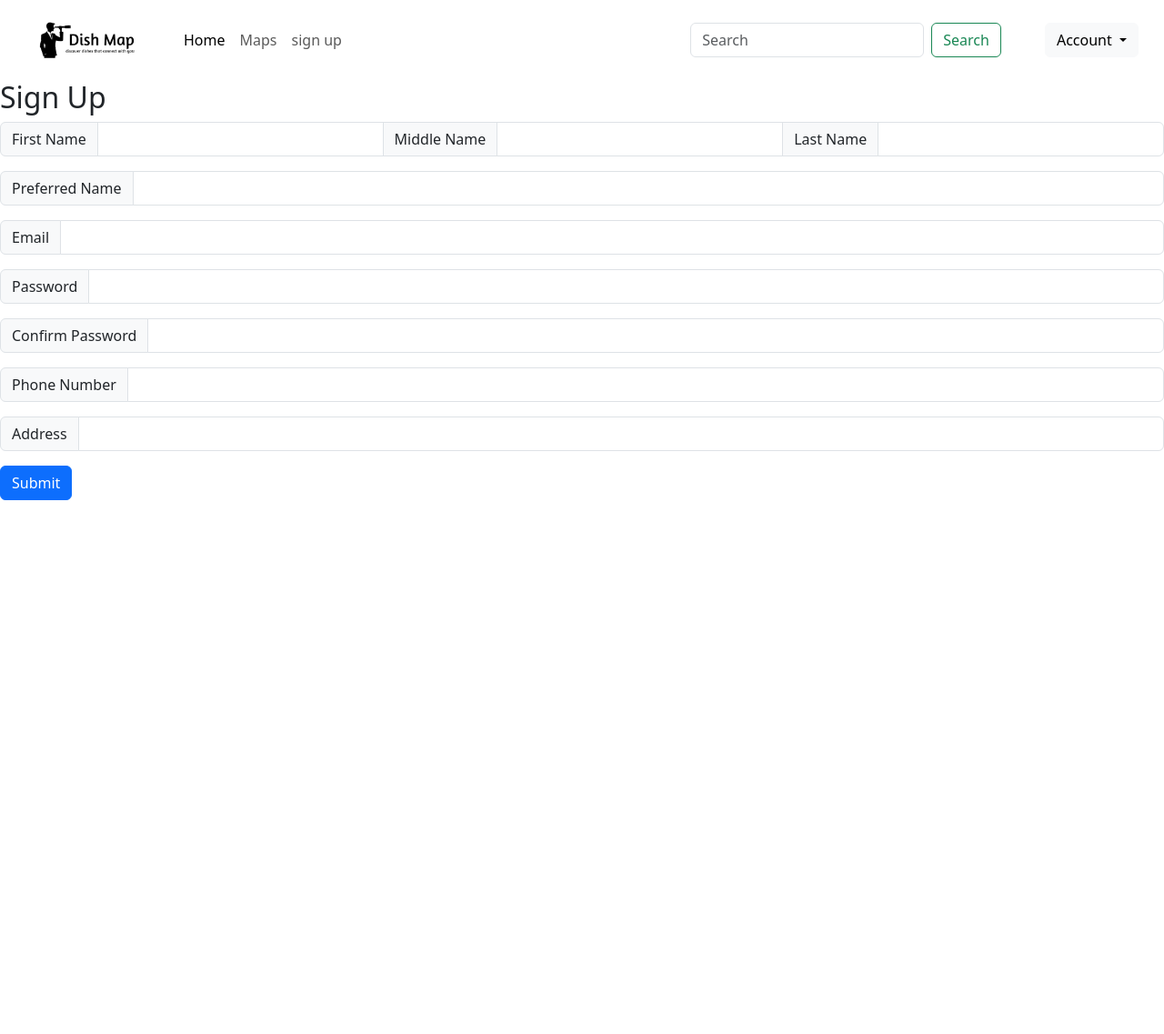
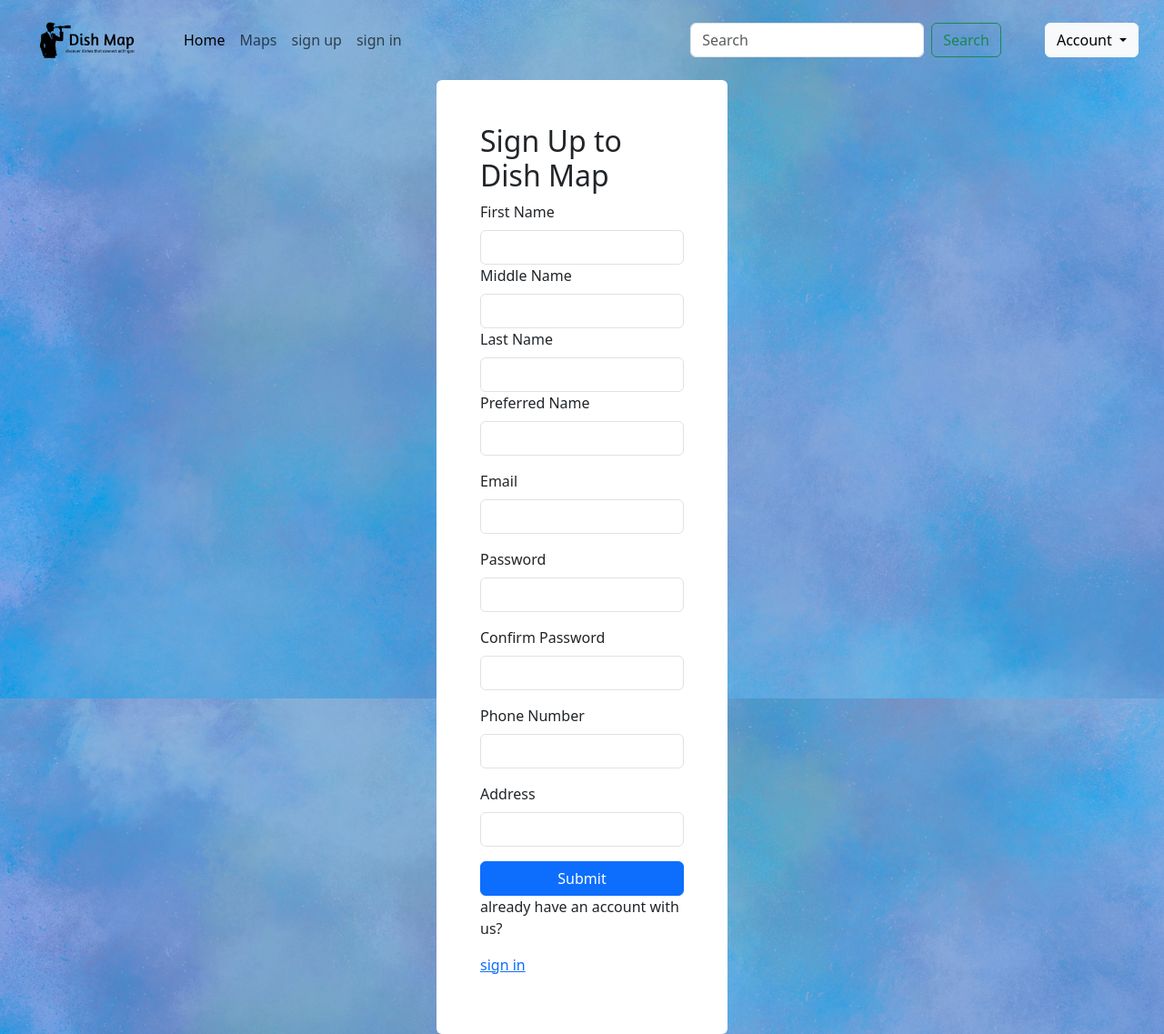
Before and after one commit to Brooklyn-STEAM/10042-Restaurant-Map-For-Cultures-With-Restricted-Diets, a Flask app: page /sign_up in a window 1280 px wide. Shown: the whole page at 91% size. Before the commit the page ends 550 px from the top, so only its background shows below. Run offline with Flask 3, Linux system fonts and the light colour scheme.

Commit message:
updates have been made

```diff
--- a/static/css/style.css
+++ b/static/css/style.css
@@ -12,6 +12,7 @@
     border: none;
     width: 100%;
 }
+
 
 .categoryOfRestaurantCards{
     height: 75vmin;
--- a/templates/components/navbar.html.jinja
+++ b/templates/components/navbar.html.jinja
@@ -38,6 +38,11 @@
         <li class="nav-item">
           <a class="nav-link"  href="/sign_up">sign up</a>
         </li>
+
+        <li class="nav-item">
+          <a class="nav-link"  href="/sign_in">sign in</a>
+        </li>
+
       </ul>
       <form class="d-flex" role="search">
         <input class="form-control me-2" type="search" placeholder="Search" aria-label="Search">
--- a/templates/sign_up_page.html.jinja
+++ b/templates/sign_up_page.html.jinja
@@ -9,6 +9,13 @@
     <link href="https://cdn.jsdelivr.net/npm/bootstrap@5.3.3/dist/css/bootstrap.min.css" rel="stylesheet"
         herf="style.css" integrity="sha384-QWTKZyjpPEjISv5WaRU9OFeRpok6YctnYmDr5pNlyT2bRjXh0JMhjY6hW+ALEwIH"
         crossorigin="anonymous">
+
+
+    <style>
+        body {
+            background-image: url('/static/background.png');
+        }
+    </style>
 </head>
 
 <body>
@@ -19,48 +26,66 @@
         {{ message }}
     </div>
     {% endfor %}
-    <h2>Sign Up</h2>
+
+    <div class="container-sm col-3  rounded p-5 bg-white ">
         <form action="/sign_up" method="post">
-        <div class="input-group mb-3">
-            <span class="input-group-text" id="basic-addon1">First Name</span>
-            <input type="text" class="form-control" aria-label="Username" aria-describedby="basic-addon1" name="first_name" required value="{{ request.form.get('first_name', '') }}">
-            <span class="input-group-text" id="basic-addon1">Middle Name</span>
-            <input type="text" class="form-control" aria-label="Username" aria-describedby="basic-addon1" name="middle_name" value="{{ request.form.get('middle_name', '') }}">
-            <span class="input-group-text" id="basic-addon1">Last Name</span>
-            <input type="text" class="form-control" aria-label="Username" aria-describedby="basic-addon1" name="last_name" required value="{{ request.form.get('last_name', '') }}">
+            <div class="sm-3">
+                <h2>Sign Up to Dish Map</h2>
+                <label class="form-label" id="basic-addon1">First Name</label>
+                <input type="text" class="form-control" aria-label="Username" aria-describedby="basic-addon1"
+                    name="first_name" required value="{{ request.form.get('first_name', '') }}">
+                <label class="form-label" id="basic-addon1">Middle Name</label>
+                <input type="text" class="form-control" aria-label="Username" aria-describedby="basic-addon1"
+                    name="middle_name" value="{{ request.form.get('middle_name', '') }}">
+                <label class="form-label" id="basic-addon1">Last Name</label>
+                <input type="text" class="form-control" aria-label="Username" aria-describedby="basic-addon1"
+                    name="last_name" required value="{{ request.form.get('last_name', '') }}">
             </div>
-        <div class="input-group mb-3">
-            <span class="input-group-text" id="basic-addon1">Preferred Name</span>
-            <input type="text" class="form-control" aria-label="Username" aria-describedby="basic-addon1" name="preferred_name" value="{{ request.form.get('preferred_name', '') }}">
+            <div class=" mb-3">
+                <label class="form-label" id="basic-addon1">Preferred Name</label>
+                <input type="text" class="form-control" aria-label="Username" aria-describedby="basic-addon1"
+                    name="preferred_name" value="{{ request.form.get('preferred_name', '') }}">
             </div>
-        <div class="input-group mb-3">
-            <span class="input-group-text" id="basic-addon1">Email</span>
-            <input type="text" class="form-control" aria-label="Username" aria-describedby="basic-addon1" name="email" required value="{{ request.form.get('email', '') }}">
+            <div class=" mb-3">
+                <label class="form-label" id="basic-addon1">Email</label>
+                <input type="text" class="form-control" aria-label="Username" aria-describedby="basic-addon1"
+                    name="email" required value="{{ request.form.get('email', '') }}">
             </div>
-        <div class="input-group mb-3">
-            <span class="input-group-text" id="basic-addon1">Password</span>
-            <input type="password" class="form-control" aria-label="Username" aria-describedby="basic-addon1" name="password" required>
+            <div class="mb-3">
+                <label class="form-label" id="basic-addon1">Password</label>
+                <input type="password" class="form-control" aria-label="Username" aria-describedby="basic-addon1"
+                    name="password" requried>
             </div>
-        <div class="input-group mb-3">
-            <span class="input-group-text" id="basic-addon1">Confirm Password</span>
-            <input type="password" class="form-control" aria-label="Username" aria-describedby="basic-addon1" name="confirm_password" required>
+            <div class=" mb-3">
+                <label class="form-label" id="basic-addon1">Confirm Password</label>
+                <input type="password" class="form-control" aria-label="Username" aria-describedby="basic-addon1"
+                    name="confirm_password" required>
             </div>
-        <div class="input-group mb-3">
-            <span class="input-group-text" id="basic-addon1">Phone Number</span>
-            <input type="text" class="form-control" aria-label="Username" aria-describedby="basic-addon1" name="phone_number" value="{{ request.form.get('phone_number', '') }}">
+            <div class=" mb-3">
+                <label class="form-label" id="basic-addon1">Phone Number</label>
+                <input type="text" class="form-control" aria-label="Username" aria-describedby="basic-addon1"
+                    name="phone_number" value="{{ request.form.get('phone_number', '') }}">
             </div>
-        <div class="input-group mb-3">
-            <span class="input-group-text" id="basic-addon1">Address</span>
-            <input type="text" class="form-control" aria-label="Username" aria-describedby="basic-addon1" name="address" value="{{ request.form.get('address', '') }}">
+            <div class=" mb-3">
+                <label class="form-label" id="basic-addon1">Address</label>
+                <input type="text" class="form-control" aria-label="Username" aria-describedby="basic-addon1"
+                    name="address" value="{{ request.form.get('address', '') }}">
             </div>
             {# <div class="mb-3">
                 <label for="formFile" class="form-label">Profile Picture</label>
                 <input class="form-control" type="file" id="formFile" name="profile_picture">
             </div> #}
+            <div class="d-grid gap-2">
                 <button type="submit" class="btn btn-primary">Submit</button>
+            </div>
+            <p>already have an account with us?</p><p><a href="/sign_in" class="link-underline-primary">sign in</a></p>
+
         </form>
+    </div>
 
-    <script src="https://cdn.jsdelivr.net/npm/bootstrap@5.3.3/dist/js/bootstrap.bundle.min.js" integrity="sha384-YvpcrYf0tY3lHB60NNkmXc5s9fDVZLESaAA55NDzOxhy9GkcIdslK1eN7N6jIeHz" crossorigin="anonymous"></script>
+    <script src="https://cdn.jsdelivr.net/npm/bootstrap@5.3.3/dist/js/bootstrap.bundle.min.js"
+        integrity="sha384-YvpcrYf0tY3lHB60NNkmXc5s9fDVZLESaAA55NDzOxhy9GkcIdslK1eN7N6jIeHz"
+        crossorigin="anonymous"></script>
 </body>
 
 </html>
```
Also changed, not shown: templates/sign_in_page.html.jinja (+35 -14 lines), static/background.png (added). Lines whose indentation alone changed are shown as unchanged.
